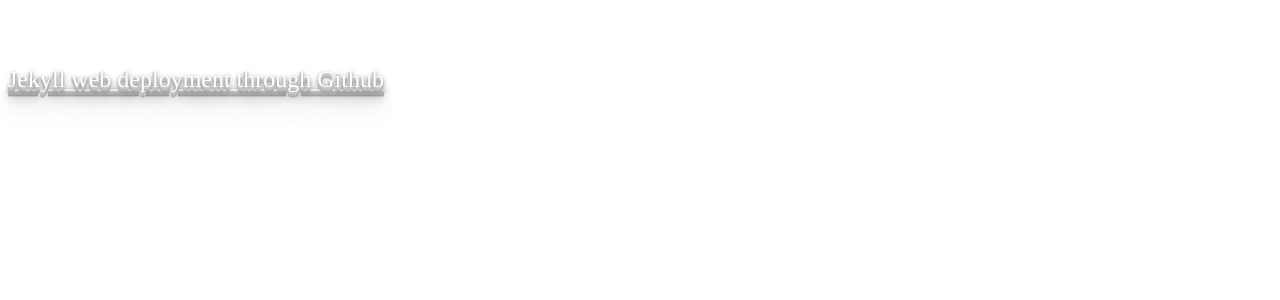
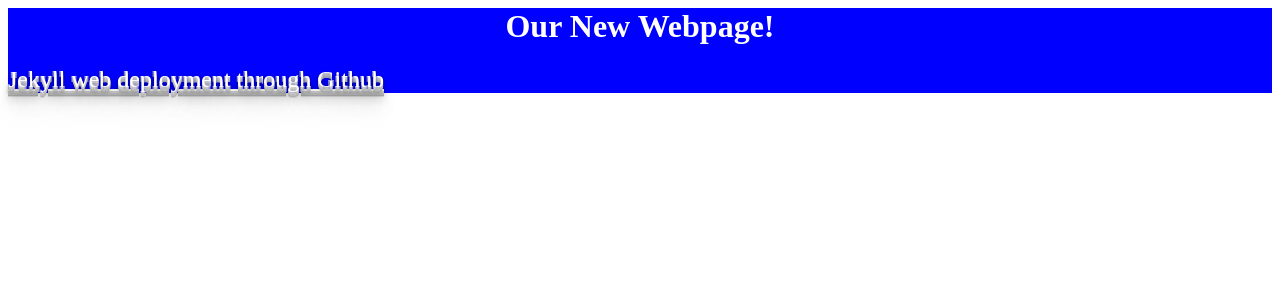
Before and after one commit to rhochgraf21/rhochgraf21.github.io2, a Jekyll site: the page index.html, which Jekyll copies as it is, in a window 1280 px wide. Shown: the top 300 px of the page. Built offline with Jekyll 4.4.1, drawn with Linux system fonts in a browser that asks for light colours.

Commit message:
Update stylesheet.css

```diff
--- a/css/stylesheet.css
+++ b/css/stylesheet.css
@@ -18,7 +18,7 @@
   color: white;
 
 }
-.html {
+div {
   background-color: blue;
   background-size: 100%;
 }
```
